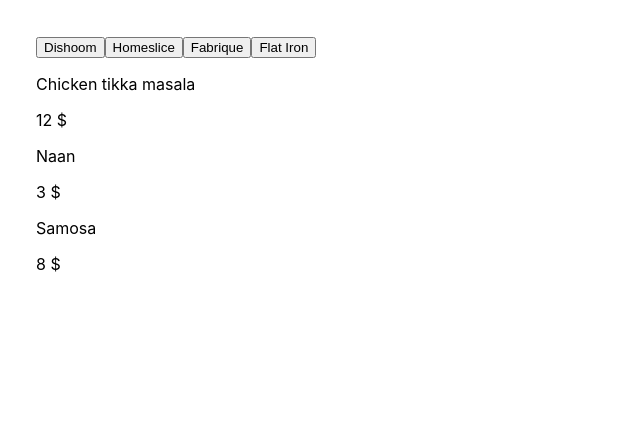
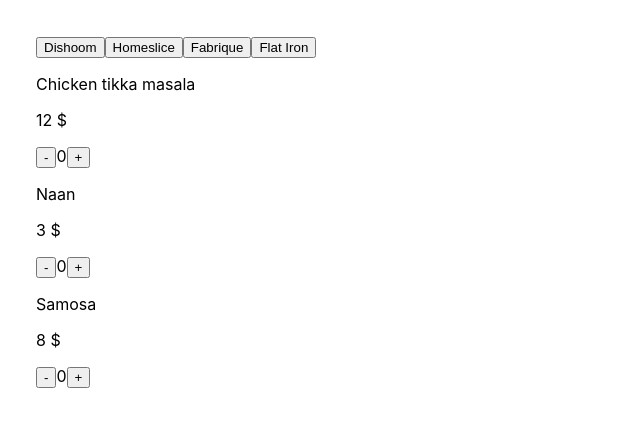
Before and after one commit to Gr4childo-code/react_app, a React (Create React App) app: page / in a window 1280 px wide. Shown: the top 426 px of the page, without its empty margins (0-640 px from the left). Built offline with nearby package versions, Linux system fonts and the light colour scheme.

Commit message:
addd custom hooks

```diff
--- a/package.json
+++ b/package.json
@@ -8,6 +8,7 @@
 		"@testing-library/user-event": "^14.4.3",
 		"react": "^18.2.0",
 		"react-dom": "^18.2.0",
+		"react-icons": "^4.7.1",
 		"react-scripts": "5.0.1",
 		"web-vitals": "^3.1.1"
 	},
--- a/src/components/Product.jsx
+++ b/src/components/Product.jsx
@@ -1,10 +1,17 @@
 import React from 'react';
 
+import useAmount from '../hooks/use-amount';
+
 const Product = (props) => {
+	const { amount, decrement, increment } = useAmount(0);
+
 	return (
 		<div>
 			<p>{props.product.name}</p>
 			<p>{props.product.price} $</p>
+			<button onClick={decrement}>-</button>
+			{amount}
+			<button onClick={increment}>+</button>
 		</div>
 	);
 };
--- /dev/null
+++ b/src/hooks/use-amount.js
@@ -0,0 +1,10 @@
+import { useState } from 'react';
+
+export default function useAmount(initialAmount) {
+	const [amount, setAmount] = useState(initialAmount);
+
+	const decrement = () => setAmount(amount > 0 ? amount - 1 : 0);
+	const increment = () => setAmount(amount + 1);
+
+	return { decrement, increment, amount };
+}
```
Also changed, not shown: 1 other file (tests, documents, lock files or other folders).
